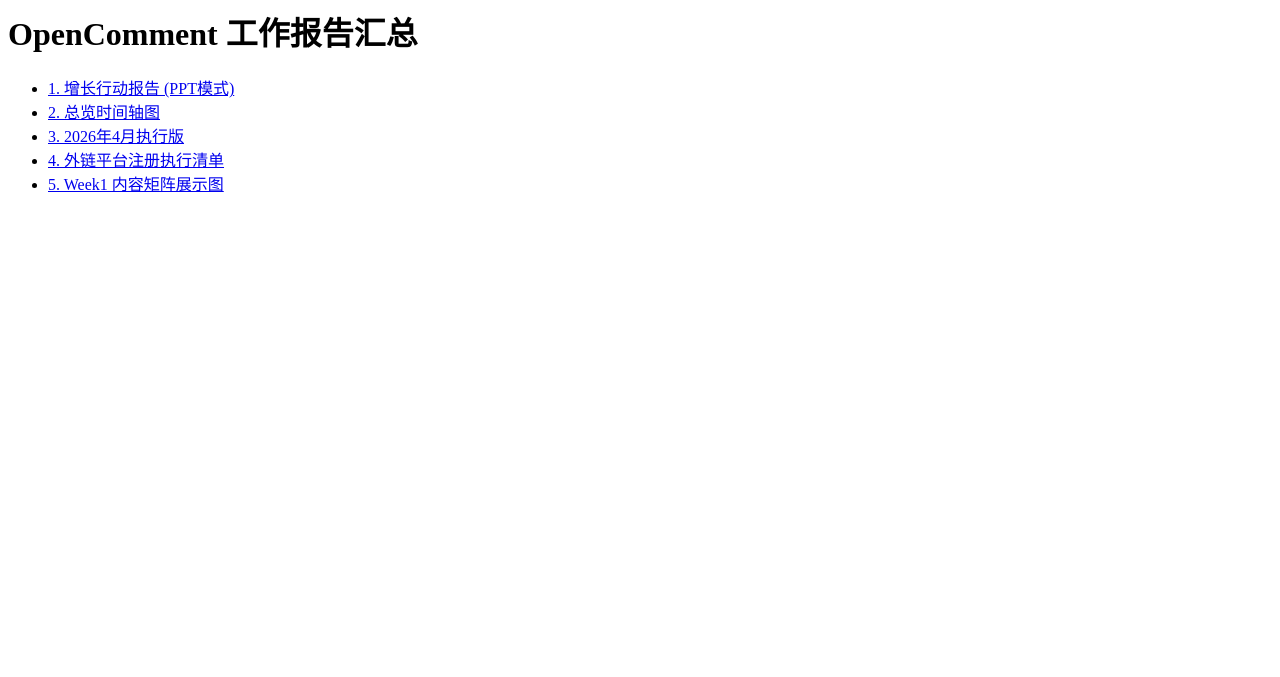
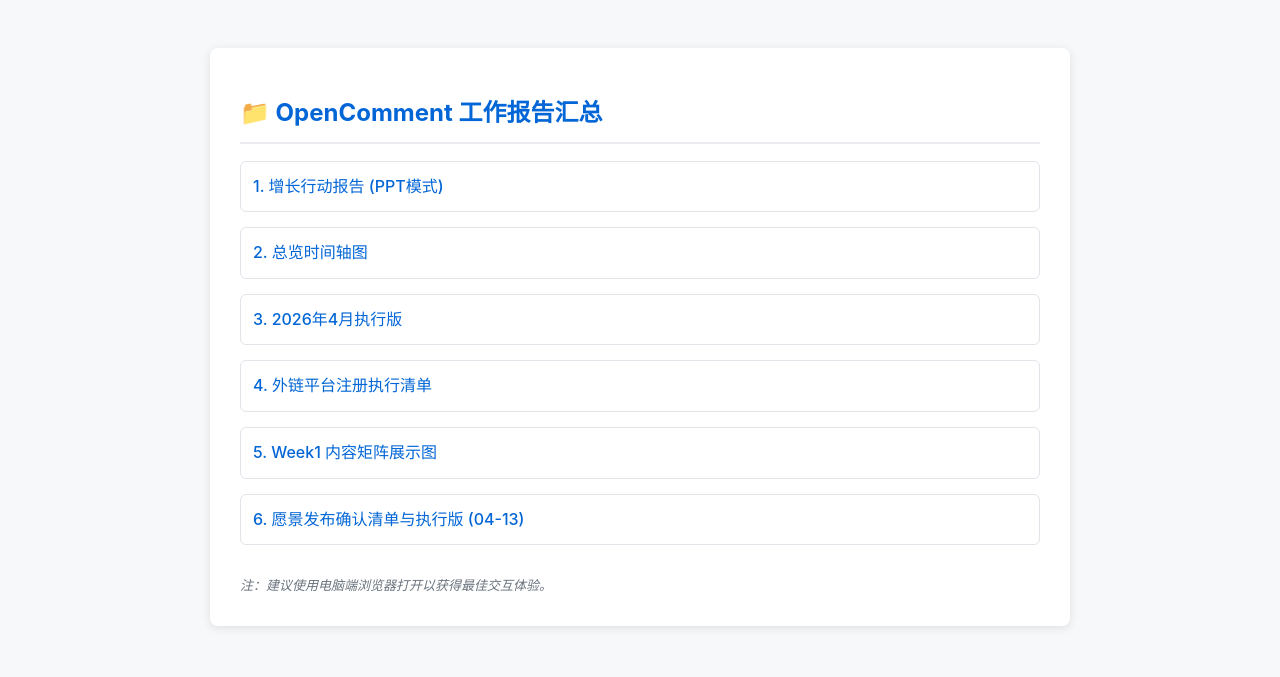
Before and after one commit to xinyun-carina/OpenComment-docs, a plain HTML site: page index.html in a window 1280 px wide. Drawn offline with Linux system fonts and the light colour scheme.

Commit message:
Update index.html

```diff
--- a/index.html
+++ b/index.html
@@ -1,8 +1,32 @@
-<h1>OpenComment 工作报告汇总</h1>
+<!DOCTYPE html>
+<html lang="zh-CN">
+<head>
+    <meta charset="UTF-8">
+    <meta name="viewport" content="width=device-width, initial-scale=1.0">
+    <title>OpenComment 工作报告汇总</title>
+    <style>
+        body { font-family: -apple-system, BlinkMacSystemFont, "Segoe UI", Roboto, "Helvetica Neue", Arial, sans-serif; line-height: 1.6; padding: 40px; background-color: #f6f8fa; color: #24292e; }
+        .container { max-width: 800px; margin: 0 auto; background: #fff; padding: 30px; border-radius: 8px; box-shadow: 0 2px 10px rgba(0,0,0,0.1); }
+        h1 { border-bottom: 2px solid #eaecef; padding-bottom: 10px; font-size: 24px; color: #0366d6; }
+        ul { list-style: none; padding: 0; }
+        li { margin: 15px 0; padding: 12px; border: 1px solid #e1e4e8; border-radius: 6px; transition: background 0.2s; }
+        li:hover { background-color: #f1f8ff; border-color: #0366d6; }
+        a { text-decoration: none; color: #0366d6; font-weight: 500; display: block; }
+        .hint { margin-top: 30px; font-size: 13px; color: #6a737d; font-style: italic; }
+    </style>
+</head>
+<body>
+    <div class="container">
+        <h1>📁 OpenComment 工作报告汇总</h1>
         <ul>
             <li><a href="OpenComment增长行动报告-PPT模式.html">1. 增长行动报告 (PPT模式)</a></li>
             <li><a href="OpenComment-总览时间轴图.html">2. 总览时间轴图</a></li>
             <li><a href="OpenComment-2026年4月执行版.html">3. 2026年4月执行版</a></li>
             <li><a href="OpenComment-2026年4月外链平台注册执行清单.html">4. 外链平台注册执行清单</a></li>
             <li><a href="OpenComment-Week1内容矩阵展示图.html">5. Week1 内容矩阵展示图</a></li>
+            <li><a href="OpenComment-愿景发布确认清单与执行版-2026-04-13.html">6. 愿景发布确认清单与执行版 (04-13)</a></li>
         </ul>
+        <div class="hint">注：建议使用电脑端浏览器打开以获得最佳交互体验。</div>
+    </div>
+</body>
+</html>
```
Lines whose indentation alone changed are shown as unchanged.
